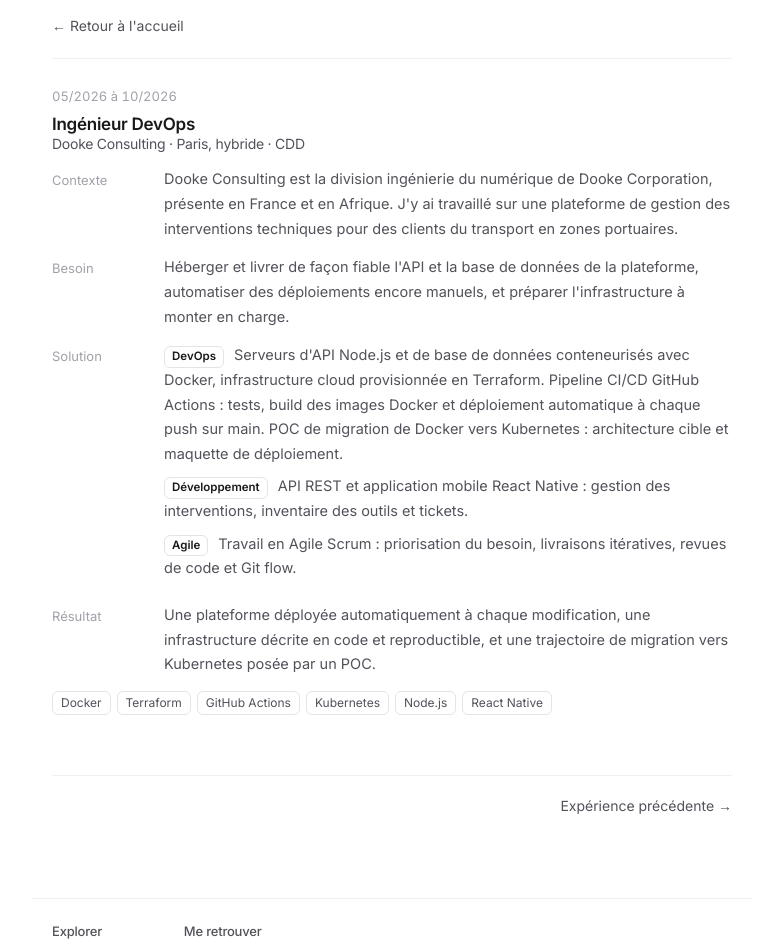
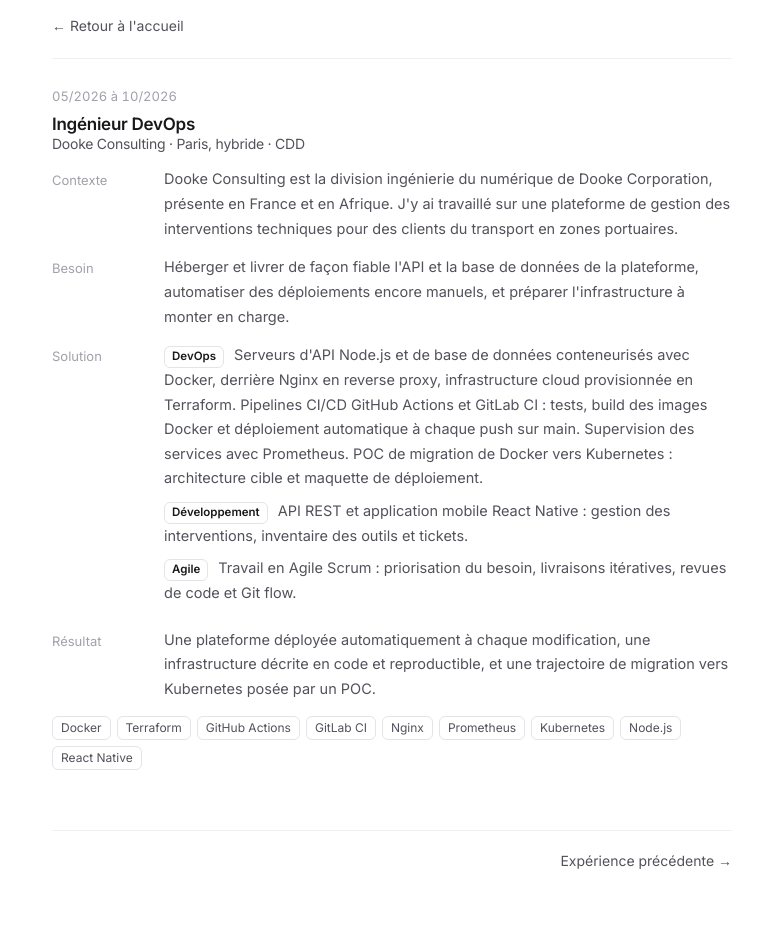
Before and after one commit to adiel-sml/Portfolio, a plain HTML site: page experience/dooke.html in a window 1280 px wide. Shown: the part 91-1034 px from the top of the page, without its empty margins (248-1031 px from the left). Drawn offline with Linux system fonts and the light colour scheme.

Commit message:
3 ans d'expérience (site et CV), retrait de la pastille, Nginx, GitLab CI et Prometheus chez Dooke

```diff
--- a/experience/dooke.html
+++ b/experience/dooke.html
@@ -28,10 +28,10 @@
         <dl class="csbr">
 <div><dt>Contexte</dt><dd>Dooke Consulting est la division ingénierie du numérique de Dooke Corporation, présente en France et en Afrique. J'y ai travaillé sur une plateforme de gestion des interventions techniques pour des clients du transport en zones portuaires.</dd></div>
 <div><dt>Besoin</dt><dd>Héberger et livrer de façon fiable l'API et la base de données de la plateforme, automatiser des déploiements encore manuels, et préparer l'infrastructure à monter en charge.</dd></div>
-<div class="sol"><dt>Solution</dt><dd><p><b class="axe">DevOps</b> Serveurs d'API Node.js et de base de données conteneurisés avec Docker, infrastructure cloud provisionnée en Terraform. Pipeline CI/CD GitHub Actions : tests, build des images Docker et déploiement automatique à chaque push sur main. POC de migration de Docker vers Kubernetes : architecture cible et maquette de déploiement.</p><p><b class="axe dev">Développement</b> API REST et application mobile React Native : gestion des interventions, inventaire des outils et tickets.</p><p><b class="axe agile">Agile</b> Travail en Agile Scrum : priorisation du besoin, livraisons itératives, revues de code et Git flow.</p></dd></div>
+<div class="sol"><dt>Solution</dt><dd><p><b class="axe">DevOps</b> Serveurs d'API Node.js et de base de données conteneurisés avec Docker, derrière Nginx en reverse proxy, infrastructure cloud provisionnée en Terraform. Pipelines CI/CD GitHub Actions et GitLab CI : tests, build des images Docker et déploiement automatique à chaque push sur main. Supervision des services avec Prometheus. POC de migration de Docker vers Kubernetes : architecture cible et maquette de déploiement.</p><p><b class="axe dev">Développement</b> API REST et application mobile React Native : gestion des interventions, inventaire des outils et tickets.</p><p><b class="axe agile">Agile</b> Travail en Agile Scrum : priorisation du besoin, livraisons itératives, revues de code et Git flow.</p></dd></div>
 <div><dt>Résultat</dt><dd>Une plateforme déployée automatiquement à chaque modification, une infrastructure décrite en code et reproductible, et une trajectoire de migration vers Kubernetes posée par un POC.</dd></div>
 </dl>
-        <ul class="chips"><li>Docker</li><li>Terraform</li><li>GitHub Actions</li><li>Kubernetes</li><li>Node.js</li><li>React Native</li></ul>
+        <ul class="chips"><li>Docker</li><li>Terraform</li><li>GitHub Actions</li><li>GitLab CI</li><li>Nginx</li><li>Prometheus</li><li>Kubernetes</li><li>Node.js</li><li>React Native</li></ul>
       </article>
     <nav class="pager"><a class="suiv" href="/experience/optimum-tracker">Expérience précédente →</a></nav>
   </section>
```
Also changed, not shown: experiences.html (+2 -2 lines), index.html (+1 -2 lines), 1 other file.
